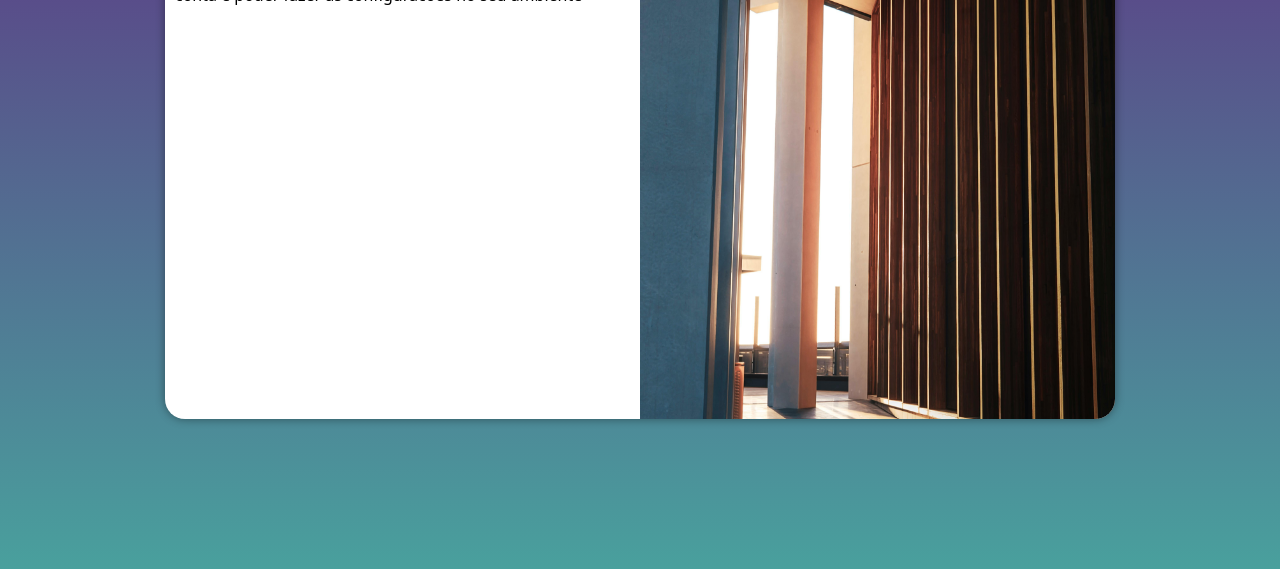
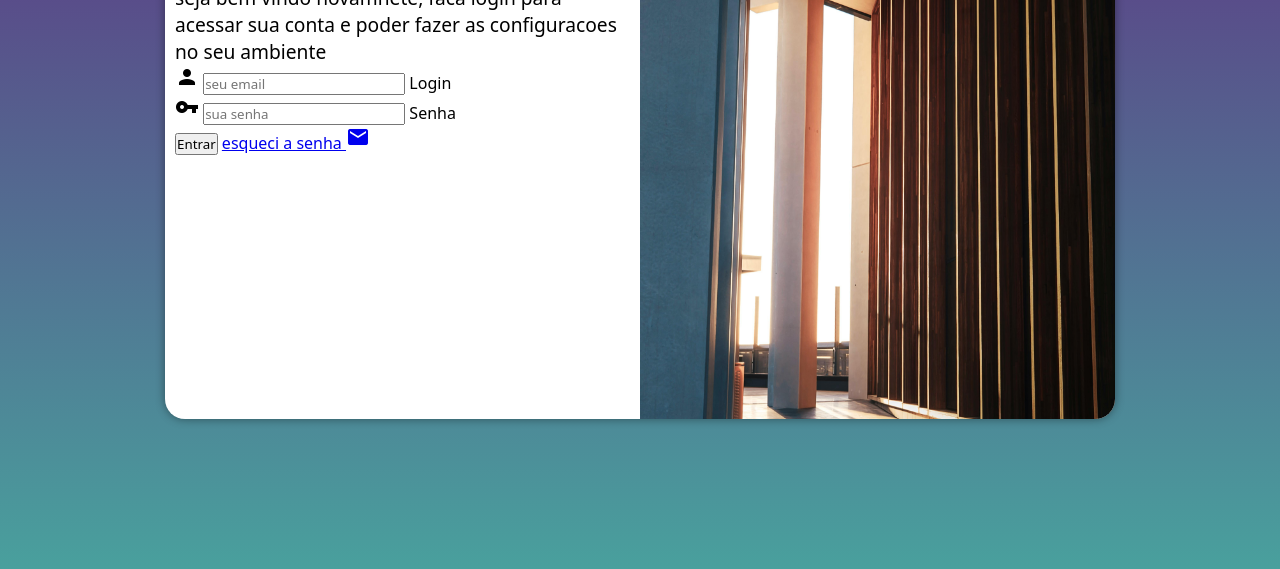
Before and after one commit to mauriciok49/projeto-login, a plain HTML site: page index.html in a window 1280 px wide. Shown: the part 231-800 px from the top of the page. Drawn offline with Linux system fonts and the light colour scheme.

Commit message:
adicionei o formulario

```diff
--- a/estilos/media-query.css
+++ b/estilos/media-query.css
@@ -36,9 +36,17 @@
         width: 50%;
         height: 100%;
     }
-}
 
-section#login div#formulario {
-    float: left;
-    width: 50%;
-}
+    section#login div#formulario {
+        float: left;
+        width: 50%;
+    }
+
+    div#formulario > h1 {
+        font-size: 2.5em;
+    }
+
+    div#formulario > p {
+        font-size: 1.2em;
+    }
+    }
--- a/estilos/style.css
+++ b/estilos/style.css
@@ -7,8 +7,8 @@
 
 * {
     font-family: system-ui, -apple-system, BlinkMacSystemFont, 'Segoe UI', Roboto, Oxygen, Ubuntu, Cantarell, 'Open Sans', 'Helvetica Neue', sans-serif;
-    padding: 0;
-    margin: 0;
+    padding: 0px;
+    margin: 0px;
     box-sizing: border-box;
 }
 
@@ -50,3 +50,7 @@ section#login div#formulario {
     display: block;
     padding: 10px;
 }
+
+div#formulario > p {
+    font-size: 0.8em;
+}
--- a/index.html
+++ b/index.html
@@ -4,6 +4,7 @@
     <meta charset="UTF-8">
     <meta name="viewport" content="width=device-width, initial-scale=1.0">
     <title>Projeto Login</title>
+    <link rel="stylesheet" href="https://fonts.googleapis.com/icon?family=Material+Icons">
     <link rel="stylesheet" href="estilos/style.css">
     <link rel="stylesheet" href="estilos/media-query.css">
 </head>
@@ -14,7 +15,21 @@
         <div id="formulario">
             <h1>Login</h1>
             <p>seja bem vindo novamnete, faca login para acessar sua conta e poder fazer as configuracoes no seu ambiente</p>
-            <form action="login.php"></form>
+            <form action="login.php" method="post" autocomplete="on">
+
+                <div class="campo">
+                    <span class="material-icons">person</span>
+                    <input type="email" name="login" id="ilogin" placeholder="seu email" autocomplete="email" required maxlength="50">
+                    <label for="ilogin">Login</label>
+                </div>
+                <div class="campo">
+                    <span class="material-icons">vpn_key</span>
+                    <input type="password" name="senha" id="isenha" placeholder="sua senha" autocomplete="current-password" required minlength="8" maxlength="20">
+                    <label for="isenha">Senha</label>
+                </div>
+                <input type="submit" value="Entrar">
+                <a href="esqueci.html">esqueci a senha <span class="material-icons">mail</span></a>
+            </form>
         </div>
 
     </section>
```
